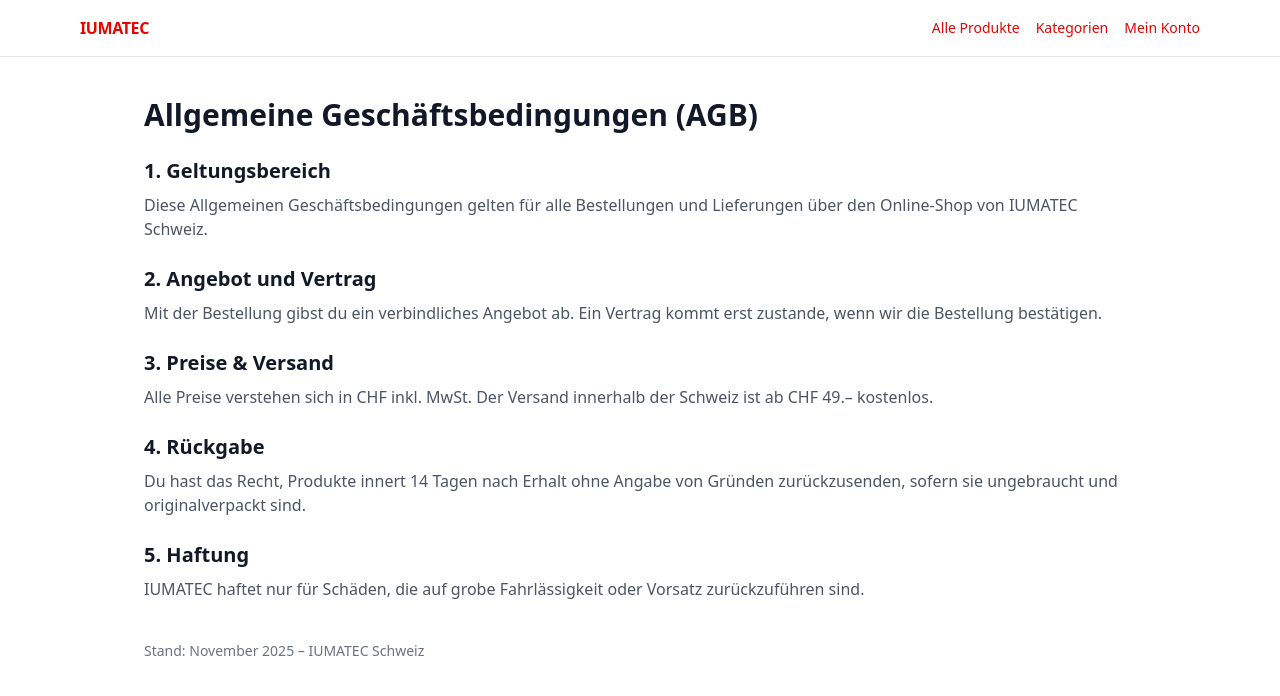
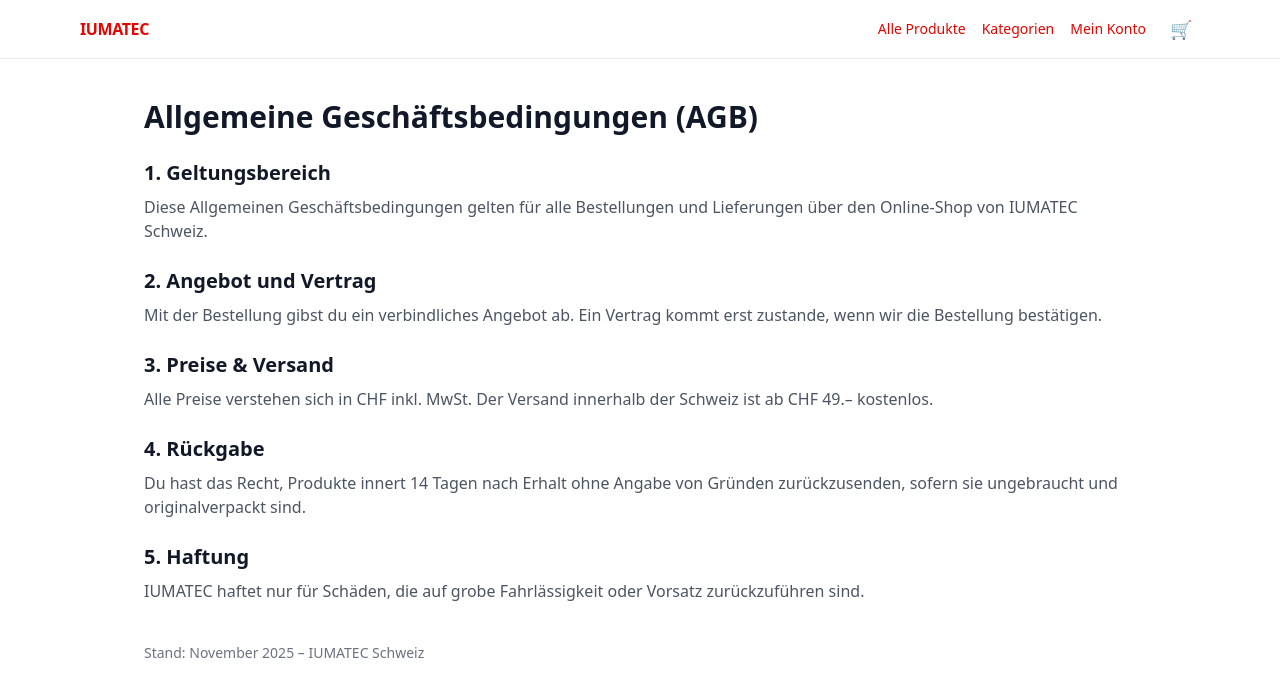
Before and after one commit to celsoneves32/iumatec-site, a Next.js app: page /agb in a window 1280 px wide. Shown: the top 696 px of the page. Built offline with nearby package versions, Linux system fonts and the light colour scheme; no server answers.

Commit message:
Update SiteHeader.tsx

```diff
--- a/components/SiteHeader.tsx
+++ b/components/SiteHeader.tsx
@@ -1,8 +1,7 @@
-// components/SiteHeader.tsx
 import Link from "next/link";
+import HeaderCartButton from "@/components/HeaderCartButton";
 
-const ACCOUNT_URL =
-  process.env.NEXT_PUBLIC_SHOPIFY_CUSTOMER_ACCOUNTS_URL;
+const ACCOUNT_URL = process.env.NEXT_PUBLIC_SHOPIFY_CUSTOMER_ACCOUNTS_URL;
 
 export default function SiteHeader() {
   return (
@@ -21,14 +20,13 @@ export default function SiteHeader() {
           </Link>
 
           {ACCOUNT_URL && (
-            <a
-              href={ACCOUNT_URL}
-              className="hover:underline"
-              target="_self"
-            >
+            <a href={ACCOUNT_URL} className="hover:underline" target="_self">
               Mein Konto
             </a>
           )}
+
+          {/* ✅ carrinho com badge */}
+          <HeaderCartButton />
         </nav>
       </div>
     </header>
```
